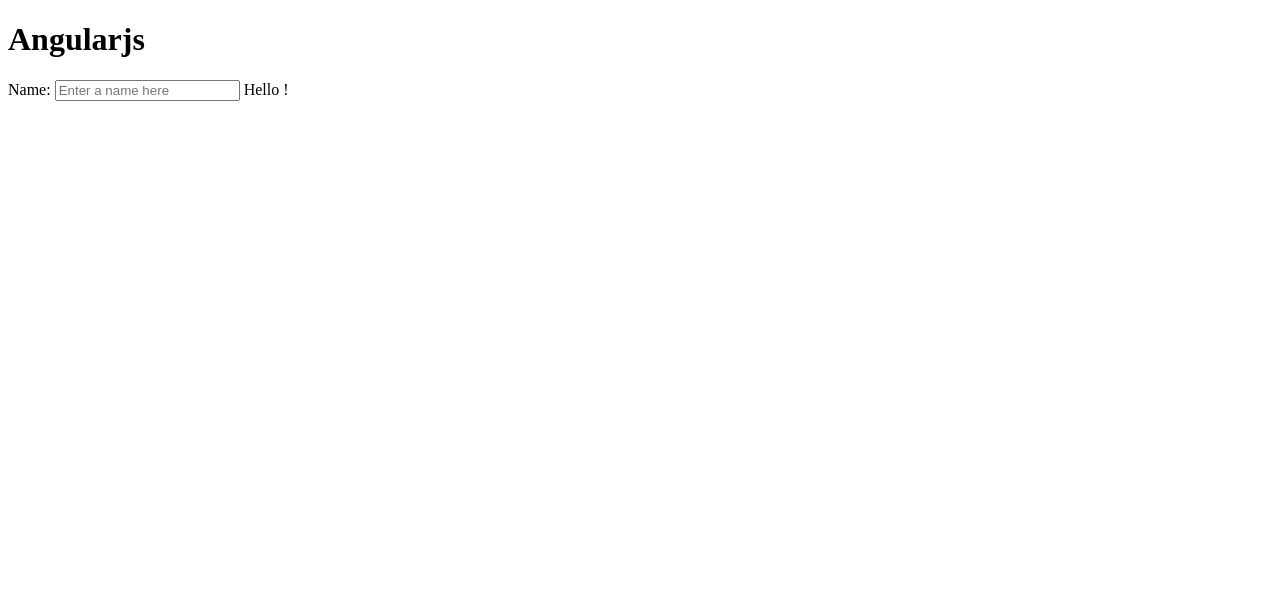
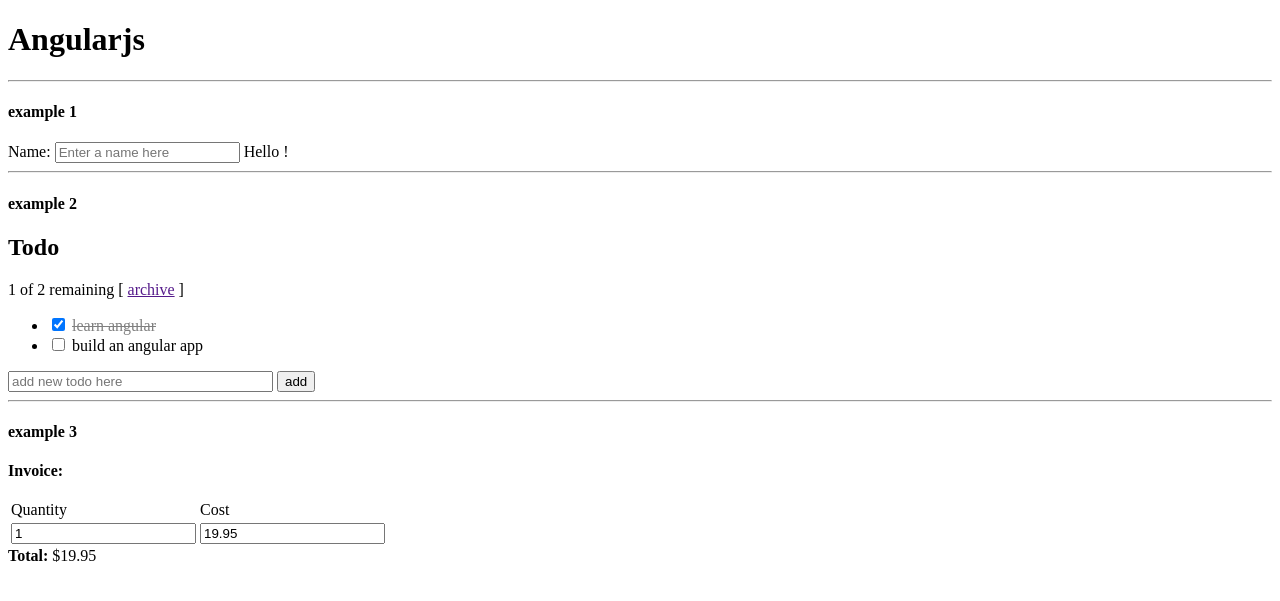
Before and after one commit to shrenik/angularjs_django, a Django app: page / in a window 1280 px wide. Shown: the top 601 px of the page. Run offline with Django 3.2, Linux system fonts and the light colour scheme; some libraries are stand-ins or nearby versions.

Commit message:
add sample example

```diff
--- a/angular/templates/frontend/index.html
+++ b/angular/templates/frontend/index.html
@@ -1,13 +1,100 @@
 {% extends "frontend/master.html" %}
 {% load i18n %}
 
+{% block extra_header_file %}
+<style type="text/css">
+    .done-true {
+        text-decoration: line-through;
+        color: grey;
+    }
+</style>
+<script type="text/javascript">
+    // used by Example 2
+    function TodoCtrl($scope) {
+        $scope.todos = [
+            {text:'learn angular', done:true},
+            {text:'build an angular app', done:false}
+        ];
+
+        $scope.addTodo = function() {
+            $scope.todos.push({text:$scope.todoText, done:false});
+            $scope.todoText = '';
+        };
+
+        $scope.remaining = function() {
+            var count = 0;
+            angular.forEach($scope.todos, function(todo) {
+                count += todo.done ? 0 : 1;
+            });
+            return count;
+        };
+
+        $scope.archive = function() {
+            var oldTodos = $scope.todos;
+            $scope.todos = [];
+            angular.forEach(oldTodos, function(todo) {
+                if (!todo.done) $scope.todos.push(todo);
+            });
+        };
+    }
+
+    // used by Example 3
+    function InvoiceCntl($scope) {
+        $scope.qty = 1;
+        $scope.cost = 19.95;
+    }
+</script>
+{% endblock %}
 {% block content %}
 
 {% verbatim %}
+<h4>example 1</h4>
 <div>
   <label>Name:</label>  <input type="text" ng-model="yourName" placeholder="Enter a name here">
 
   Hello {{yourName}} !
 </div>
 {% endverbatim %}
+
+<hr/>
+
+<h4>example 2</h4>
+{% verbatim %}
+<div>
+    <h2>Todo</h2>
+    <div ng-controller="TodoCtrl">
+        <span>{{ remaining() }} of {{ todos.length }} remaining</span>
+        [ <a href="" ng-click="archive()">archive</a> ]
+        <ul class="unstyled">
+            <li ng-repeat="todo in todos">
+                <input type="checkbox" ng-model="todo.done">
+                <span class="done-{{ todo.done }}">{{ todo.text }}</span>
+            </li>
+        </ul>
+        <form ng-submit="addTodo()">
+            <input type="text" ng-model="todoText" size="30" placeholder="add new todo here">
+            <input class="btn-primary" type="submit" value="add">
+        </form>
+    </div>
+</div>
+{% endverbatim %}
+
+<hr/>
+
+<h4>example 3</h4>
+{% verbatim %}
+<div ng-controller="InvoiceCntl">
+    <b>Invoice:</b><br><br>
+    <table>
+        <tr><td>Quantity</td><td>Cost</td></tr>
+        <tr>
+            <td><input type="number" ng-pattern="/\d+/" step="1" min="0" ng-model="qty" required ></td>
+            <td><input type="number" ng-model="cost" required ></td>
+        </tr>
+    </table>
+    <b>Total:</b> {{qty * cost | currency}}
+</div>
+{% endverbatim %}
+
+
 {% endblock %}
--- a/angular/templates/frontend/master.html
+++ b/angular/templates/frontend/master.html
@@ -7,6 +7,9 @@
 {% block header_files %}
 <!-- Le javascript -->
 <script type="text/javascript" src="{{ STATIC_URL }}angular/js/angular.js"></script>
+{% endblock %}
+
+{% block extra_header_file %}
 {% endblock %}
 
 </head>
@@ -22,6 +25,7 @@
                 <h1>{% trans "angularjs"|title %}<small></small></h1>
             {% endblock %}
         </div>
+        <hr/>
     {% endblock %}
 
     {% block content %}
```
